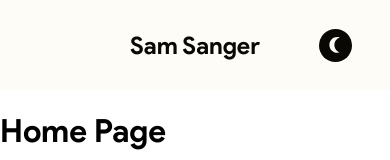
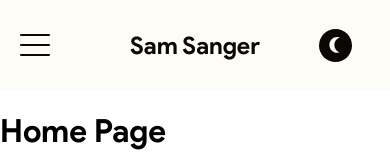
Before and after one commit to sammysango/sam-showreel, a React app: page / in a window 390 px wide. Shown: the top 160 px of the page. Built offline with nearby package versions, Linux system fonts and the light colour scheme.

Commit message:
creating hamburger menu for mobile devices

```diff
--- a/src/components/Navbar/Navbar.js
+++ b/src/components/Navbar/Navbar.js
@@ -7,10 +7,12 @@ import { ReactComponent as MoonIcon } from "../../assets/moonIcon.svg";
 import { ReactComponent as PaintIcon } from "../../assets/paintIcon.svg";
 import { ReactComponent as PaintIconAnim } from "../../assets/paintIconAnim.svg";
 import { ReactComponent as SunIcon } from "../../assets/sunIcon.svg";
+import { ReactComponent as HamburgerIcon } from "../../assets/hamburgerIcon.svg"; // Import the HamburgerIcon
 
 const Navbar = () => {
   const { theme, toggleTheme, nextColorScheme } = useTheme();
   const [isScrolled, setIsScrolled] = useState(false);
+  const [isMenuOpen, setIsMenuOpen] = useState(false); // State to manage the mobile menu visibility
 
   useEffect(() => {
     const handleScroll = () => {
@@ -21,8 +23,17 @@ const Navbar = () => {
     return () => window.removeEventListener("scroll", handleScroll);
   }, []);
 
+  // Function to toggle mobile menu visibility
+  const toggleMenu = () => {
+    setIsMenuOpen(!isMenuOpen);
+  };
+
   return (
-    <nav className={`${styles.navbar} ${isScrolled ? styles.scrolled : ""}`}>
+    <nav
+      className={`${styles.navbar} ${isScrolled ? styles.scrolled : ""} ${isMenuOpen ? styles.active : ""}`}
+    >
+      <HamburgerIcon className={styles.hamburgerIcon} onClick={toggleMenu} />{" "}
+      {/* Hamburger menu icon */}
       <span className={styles.brandName}>Sam Sanger</span>
       <ul className={styles.navList}>
         <li className={styles.navItem}>
--- a/src/components/Navbar/styles.module.css
+++ b/src/components/Navbar/styles.module.css
@@ -4,6 +4,7 @@ body {
   padding: 0;
   width: 100%;
   height: 100%;
+  overflow-x: hidden;
 }
 
 .navbar {
@@ -12,6 +13,8 @@ body {
   justify-content: space-between;
   align-items: center;
   padding: 0 20px;
+  width: 100%;
+  box-sizing: border-box;
   background-color: var(--background-color);
   color: var(--text-color);
   position: sticky;
@@ -171,6 +174,22 @@ body {
   pointer-events: none;
 }
 
+.hamburgerIcon {
+  display: none;
+  width: 30px;
+  height: 30px;
+  cursor: pointer;
+  position: absolute;
+  left: 20px;
+  top: 50%;
+  transform: translateY(-50%);
+}
+
+.navbar.active .hamburgerIcon,
+.navbar.active .navList {
+  display: block; /* Show when active */
+}
+
 @media (max-width: 768px) {
   .navList,
   .actionButton,
@@ -186,6 +205,34 @@ body {
   .brandName {
     position: absolute;
     left: 50%;
+    margin: 0;
     transform: translateX(-50%);
   }
+  .hamburgerIcon {
+    display: block; /* Show only on mobile */
+    color: var(--text-color);
+  }
+
+  /* Hide the nav list initially on mobile */
+  .navList {
+    display: none;
+    position: absolute;
+    top: 90px; /* Adjust based on navbar height */
+    left: 0;
+    width: 100%;
+    background-color: var(--background-color);
+    flex-direction: column;
+    align-items: center;
+  }
+
+  /* Show the nav list when hamburger menu is active */
+  .navbar.active .navList {
+    display: flex;
+    top: 100%;
+    left: 0;
+    width: 100%;
+    max-width: 100vw;
+    box-sizing: border-box;
+    overflow-x: hidden;
+  }
 }
```
Also changed, not shown: src/assets/hamburgerIcon.svg (added).
